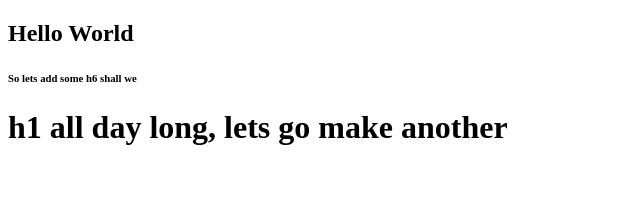
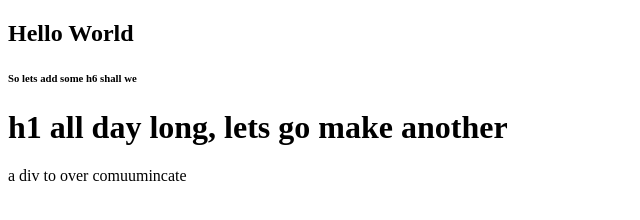
Before and after one commit to jsixx777/newnew, a plain HTML site: page index.html in a window 1280 px wide. Shown: the whole page, without its empty margins (0-640 px from the left). Drawn offline with Linux system fonts and the light colour scheme.

Commit message:
a div to overcommunicate

```diff
--- a/index.html
+++ b/index.html
@@ -10,5 +10,6 @@
     <h2>Hello World</h2>
     <h6>So lets add some h6 shall we</h6>
     <h1>h1 all day long, lets go make another</h1>
+    <div>a div to over comuumincate</div>
 </body>
 </html>
```
